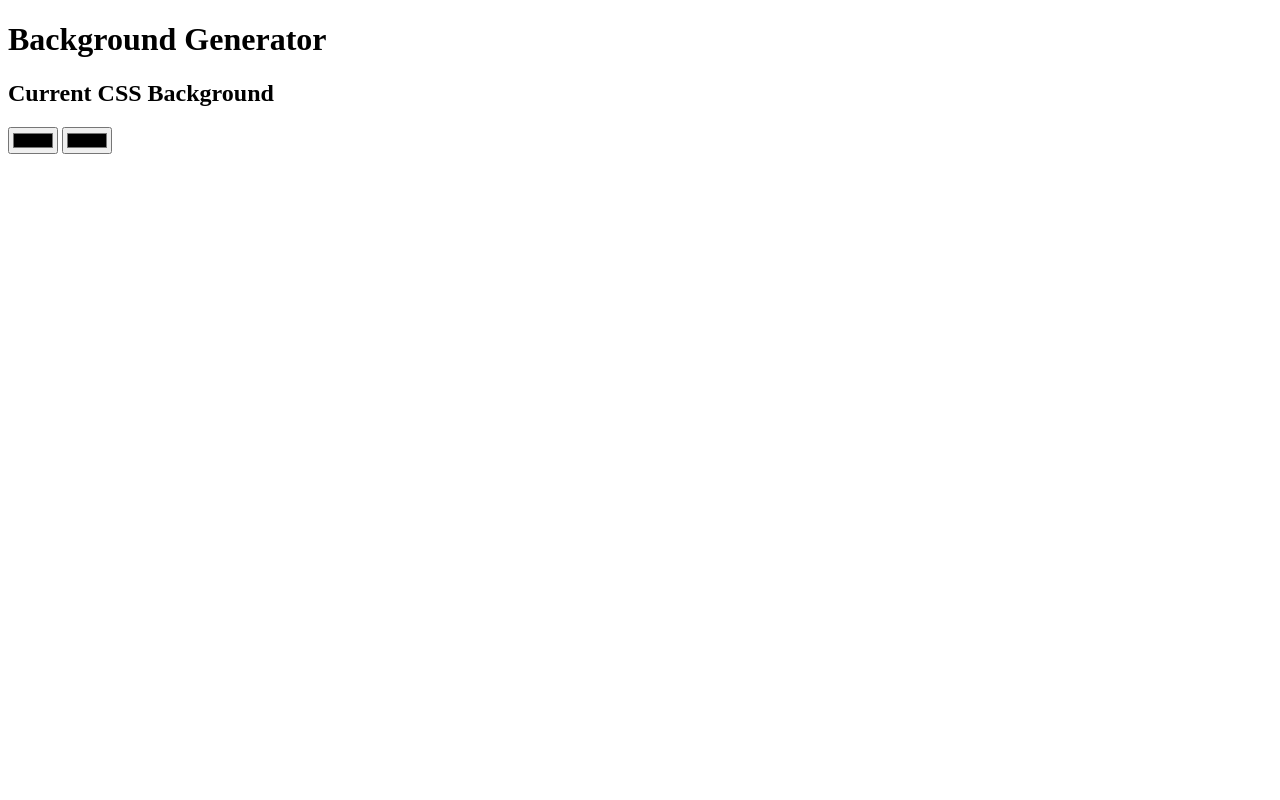
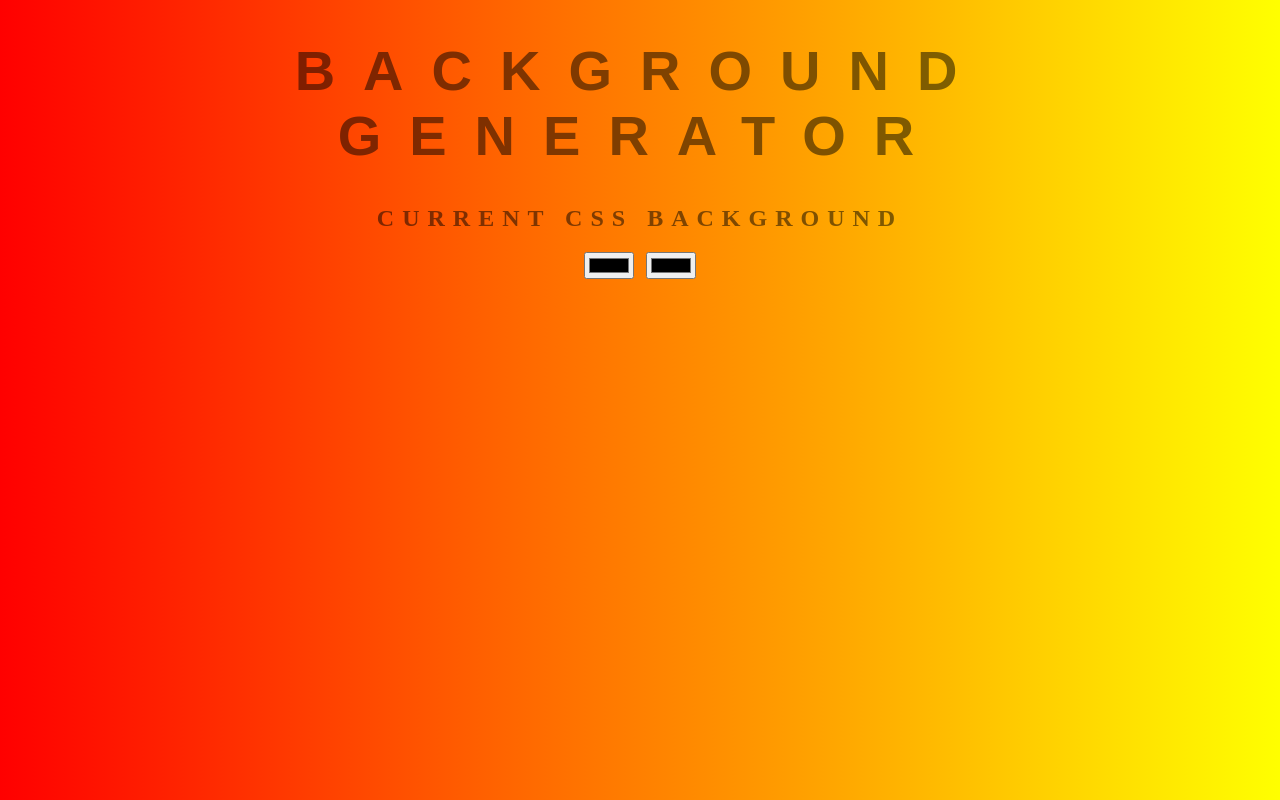
Before and after one commit to DeveloperDunne/Background-Generator, a plain HTML site: page index.html in a window 1280 px wide. Drawn offline with Linux system fonts and the light colour scheme.

Commit message:
Added styles to stylesheet

```diff
--- a/index.html
+++ b/index.html
@@ -4,6 +4,7 @@
     <meta charset="UTF-8">
     <meta name="viewport" content="width=device-width, initial-scale=1.0">
     <title>Background Generator</title>
+    <link rel="stylesheet" href="style.css">
 </head>
 <body>
     <h1>Background Generator</h1>
--- a/style.css
+++ b/style.css
@@ -0,0 +1,27 @@
+body {
+    font: 'Raleway', sans-serif;
+    color: rgba(0,0,0,.5);
+    text-align: center;
+    text-transform: uppercase;
+    letter-spacing: .5em;
+    top: 15%;
+    background: linear-gradient(to right, red, yellow);
+}
+
+h1 {
+    font: 600 3.5em 'Raleway', sans-serif;
+    color: rgba(0,0,0,.5);
+    text-align: center;
+    text-transform: uppercase;
+    letter-spacing: .5em;
+    width: 100%;
+}
+
+h3 {
+    font: 900 1em 'Raleway', sans-serif;
+    color: rgba(0,0,0,.5);
+    text-align: center;
+    text-transform: none;
+    letter-spacing: 0.01em;
+    width: 100%;
+}
```
